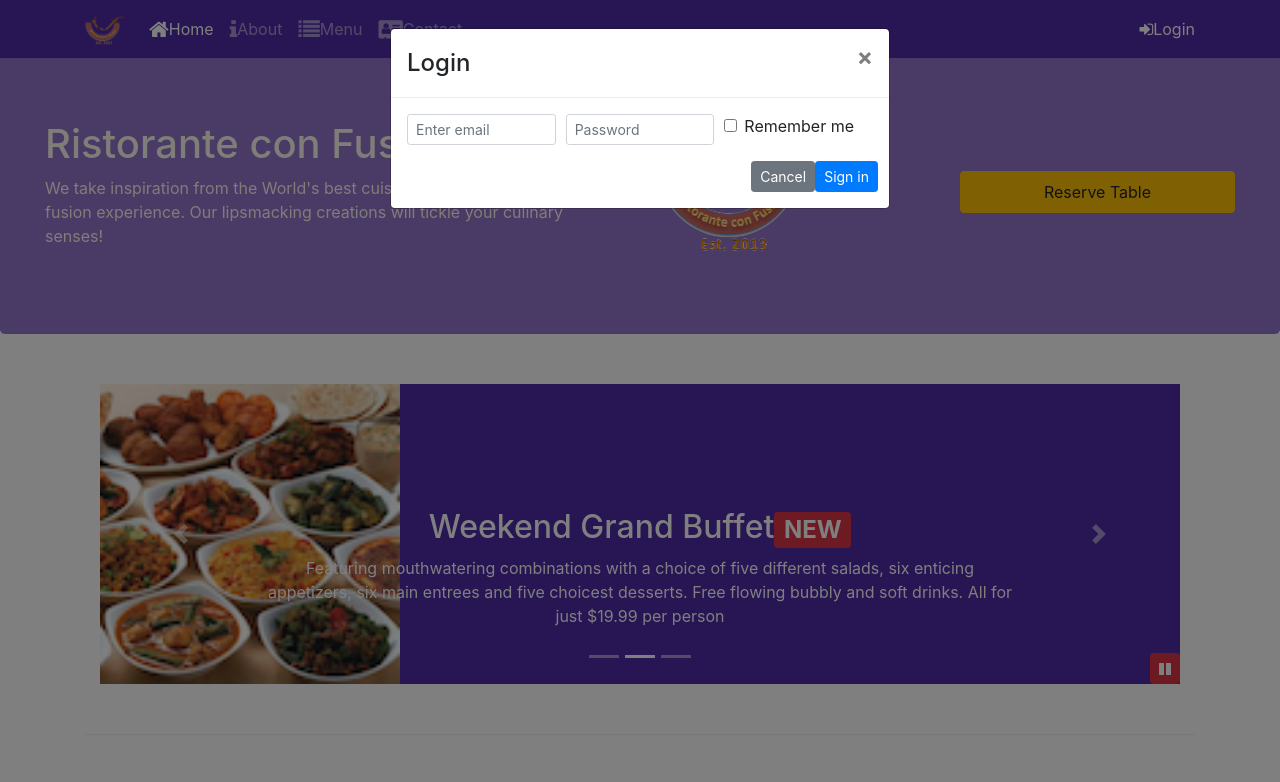
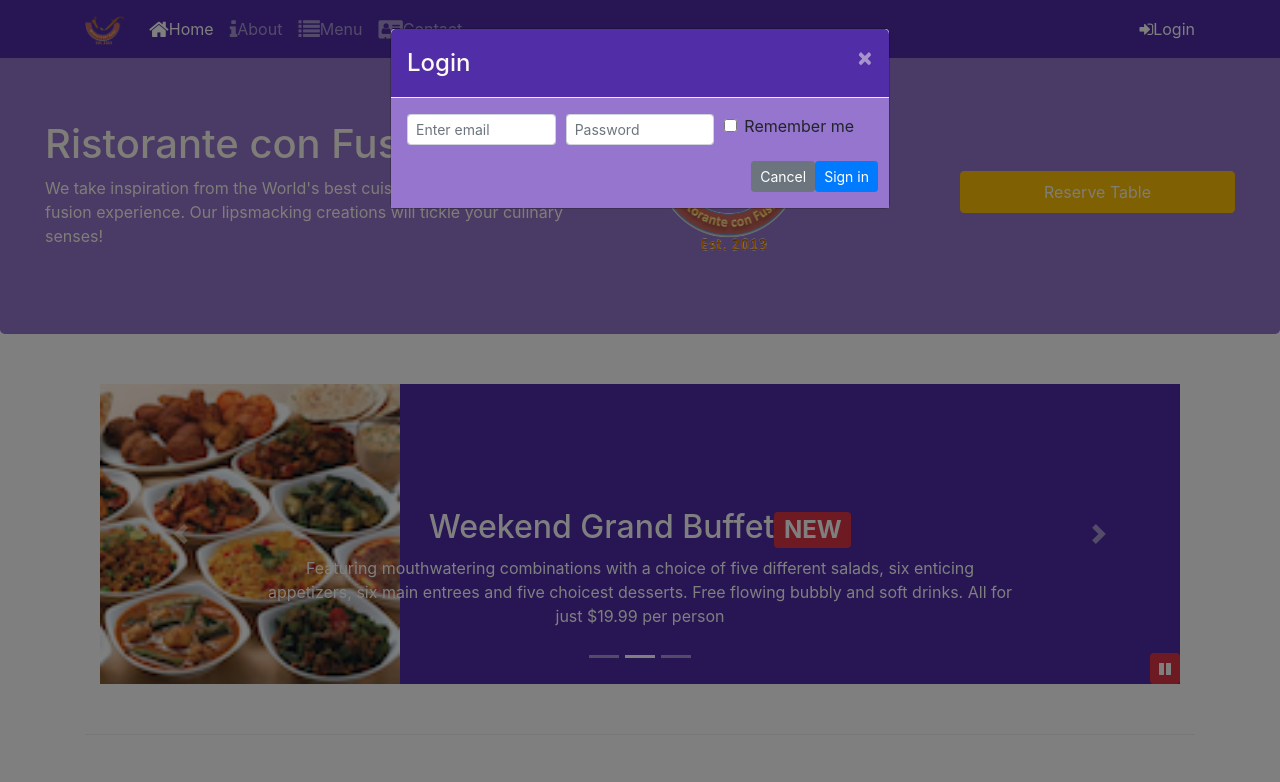
Before and after one commit to Sunilshah-7/Learning-Bootstrap, a website: page index.html in a window 1280 px wide. Both pictures are taken after a click on the link "Login". Shown: the top 782 px of the page. Drawn offline with nearby package versions, Linux system fonts and the light colour scheme.

Commit message:
Bootstrap Assignment 4

```diff
--- a/css/styles.scss
+++ b/css/styles.scss
@@ -61,3 +61,13 @@ body{
     bottom:0px;
     position:absolute;
 }
+.modal-header{
+    background-color:$background-dark;
+    color:floralwhite;
+    .close{
+        color:floralwhite;
+    }
+}
+.modal-body{
+    background-color:$background-light;
+}
--- a/index.html
+++ b/index.html
@@ -31,7 +31,7 @@
                     <li class="nav-item"><a class="nav-link" href="./contactus.html"><span class="fa fa-address-card fa-lg"></span>Contact</a></li>
                 </ul>
                 <span class="navbar-text">
-                    <a data-toggle="modal" data-target="#loginModal">
+                    <a id="modal">
                         <span class="fa fa-sign-in"></span>Login
                     </a>
                 </span>
@@ -89,8 +89,7 @@
                 </div>
                 <div class="col-12 col-sm-3 align-self-center">
                     <a role="button" class="btn btn-block nav-link btn-warning"
-                        data-toggle="modal" data-target="#reservetable"
-                        href="#reserve">Reserve Table</a>
+                        id="reserve">Reserve Table</a>
                 </div>
             </div>
         </div>
@@ -325,6 +324,12 @@
                     $('#carouselButton').children("span").addClass('fa-pause');
                 }
             });
+            $('#modal').click(function(){
+                $('#loginModal').modal('toggle')
+            });
+            $('#reserve').click(function(){
+                $('#reservetable').modal('toggle')
+            });
         });
     </script>
 
```
Also changed, not shown: css/styles.css.
